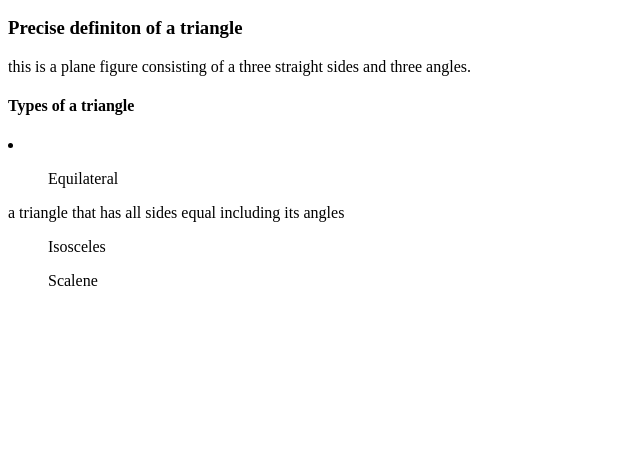
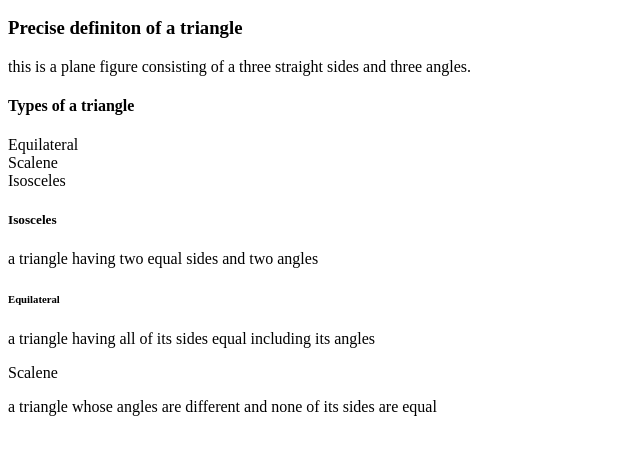
Before and after one commit to eyern/Triangle_tracker, a plain HTML site: page index.html in a window 1280 px wide. Shown: the part 110-564 px from the top of the page, without its empty margins (0-640 px from the left). Drawn offline with Linux system fonts and the light colour scheme.

Commit message:
add definition of various types of triangle.

```diff
--- a/index.html
+++ b/index.html
@@ -11,12 +11,12 @@
         <h3> Precise definiton of a triangle </h3>
           <p> this is a plane figure consisting of a three straight sides and three angles. </p>
           <h4> Types of a triangle </h4>
-          <li>
-            <ul>Equilateral</ul>
-            <p> a triangle that has all sides equal including its angles </p>
-            <ul>Isosceles</ul>
-            <p>
-            <ul>Scalene</ul>
-          </li>
+            <p>Equilateral<br>Scalene<br>Isosceles</p>
+          <h5>Isosceles</h5>
+            <p>a triangle having two equal sides and two angles</p>
+            <h6>Equilateral</h6>
+            <p>a triangle having all of its sides equal including its angles</p>
+          <h7>Scalene</h7>
+            <p>a triangle whose angles are different and none of its sides are equal</p>
   </body>
 </html>
```
